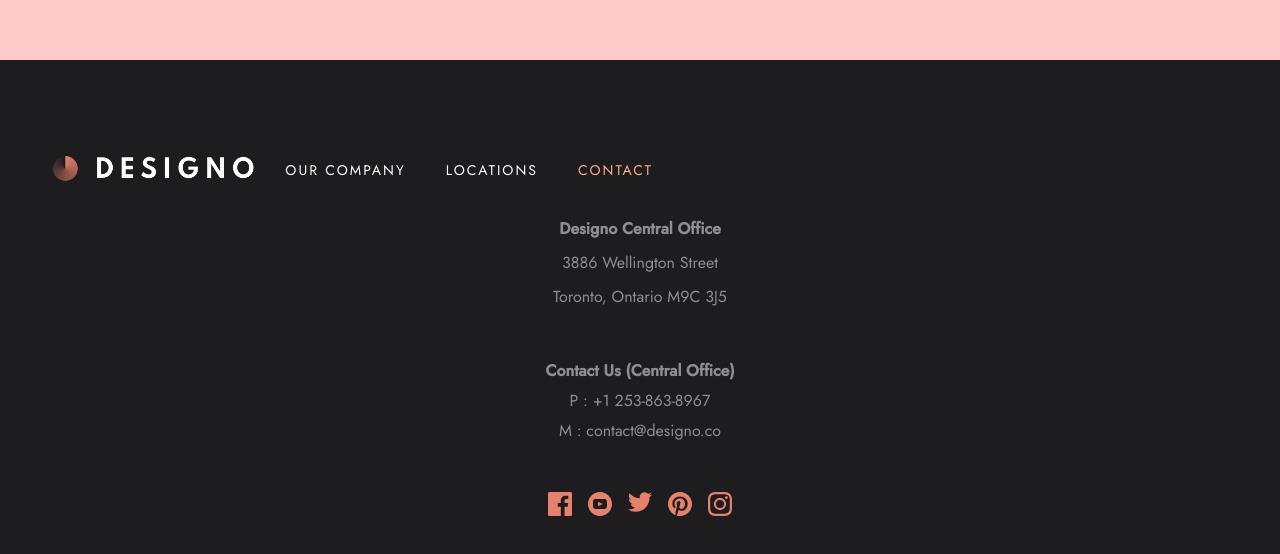
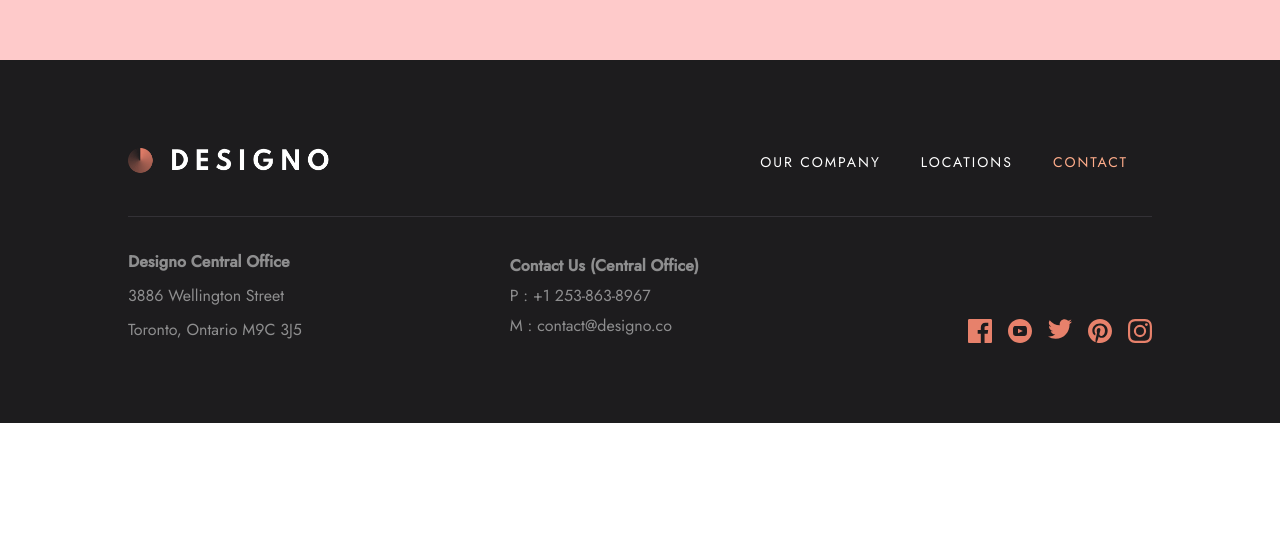
Before and after one commit to Euuphi/designo, a React (Vite) app: page /contact in a window 1280 px wide. Shown: the part 840-1394 px from the top of the page. After the commit the page ends 1263 px from the top, so only its background shows below. Built offline with nearby package versions, Linux system fonts and the light colour scheme.

Commit message:
Style footer

```diff
--- a/src/components/Footer/Footer.tsx
+++ b/src/components/Footer/Footer.tsx
@@ -1,3 +1,5 @@
+import useMediaQuery, { screens } from "@/hooks/userMediaQuery";
+// Assets
 import logoLight from "assets/shared/desktop/logo-light.png";
 import { ReactComponent as FacebookLogo } from "assets/shared/desktop/icon-facebook.svg";
 import { ReactComponent as YoutubeLogo } from "assets/shared/desktop/icon-youtube.svg";
@@ -5,27 +7,33 @@ import { ReactComponent as TwitterLogo } from "assets/shared/desktop/icon-twitte
 import { ReactComponent as PinterestLogo } from "assets/shared/desktop/icon-pinterest.svg";
 import { ReactComponent as InstagramLogo } from "assets/shared/desktop/icon-instagram.svg";
 // Components
+import { NavLink } from "react-router-dom";
 import FooterNav from "./FooterNav";
 
 const Footer = () => {
+    const md = useMediaQuery(screens.md);
+
     return (
-        <footer className="bg-black py-16 text-[#8e8e8f]">
-            <div className="m-auto w-11/12">
-                <div className="flex flex-col items-center md:flex-row">
-                    <img
-                        className="w-52 py-8"
-                        src={logoLight}
-                        alt="Designo logo"
-                    />
+        <footer className="outer-container bg-black pb-16 pt-16 text-[#8e8e8f] md:py-20">
+            <div className="m-auto">
+                <div className="flex flex-col items-center py-2 md:mb-8 md:flex-row md:justify-between md:border-b md:border-grey-dark md:pb-10">
+                    <NavLink to="/">
+                        <img
+                            className="w-52 pb-8 md:pb-0"
+                            src={logoLight}
+                            alt="Designo logo"
+                        />
+                    </NavLink>
+                    {!md && <hr className="w-full border-t border-grey-dark" />}
                     <FooterNav />
                 </div>
-                <div className="flex flex-col items-center gap-12">
-                    <address className="space-y-2 text-center not-italic">
+                <div className="flex flex-col items-center gap-12 md:flex-row md:gap-16 lg:gap-44 xl:gap-52">
+                    <address className="space-y-2 text-center not-italic md:text-left">
                         <h1 className="font-bold">Designo Central Office</h1>
                         <p>3886 Wellington Street</p>
                         <p>Toronto, Ontario M9C 3J5</p>
                     </address>
-                    <div className="space-y-1 text-center">
+                    <div className="space-y-1 text-center md:text-left">
                         <h1 className="font-bold">
                             Contact Us (Central Office)
                         </h1>
@@ -48,7 +56,7 @@ const Footer = () => {
                             </a>
                         </p>
                     </div>
-                    <div className="flex gap-4">
+                    <div className="flex gap-4 md:ml-auto md:self-end">
                         <FacebookLogo className="social-icon" />
                         <YoutubeLogo className="social-icon" />
                         <TwitterLogo className="social-icon" />
--- a/src/styles/index.css
+++ b/src/styles/index.css
@@ -16,6 +16,10 @@ body {
     line-height: 1.625rem;
 }
 
+.outer-container {
+    @apply px-6 md:px-10 xl:px-32 2xl:px-40;
+}
+
 .social-icon:hover path {
     @apply fill-peach-light;
 }
```
